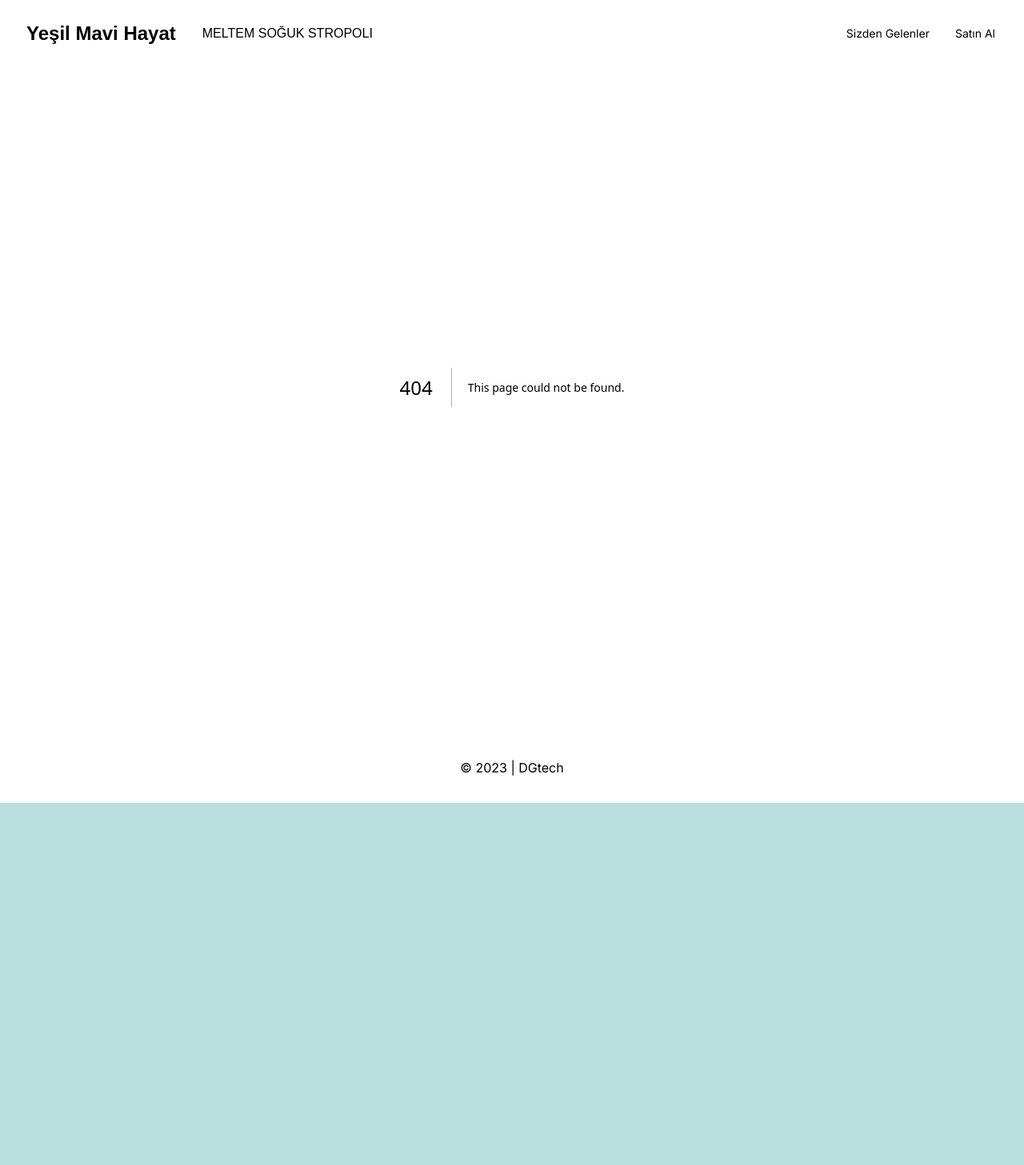
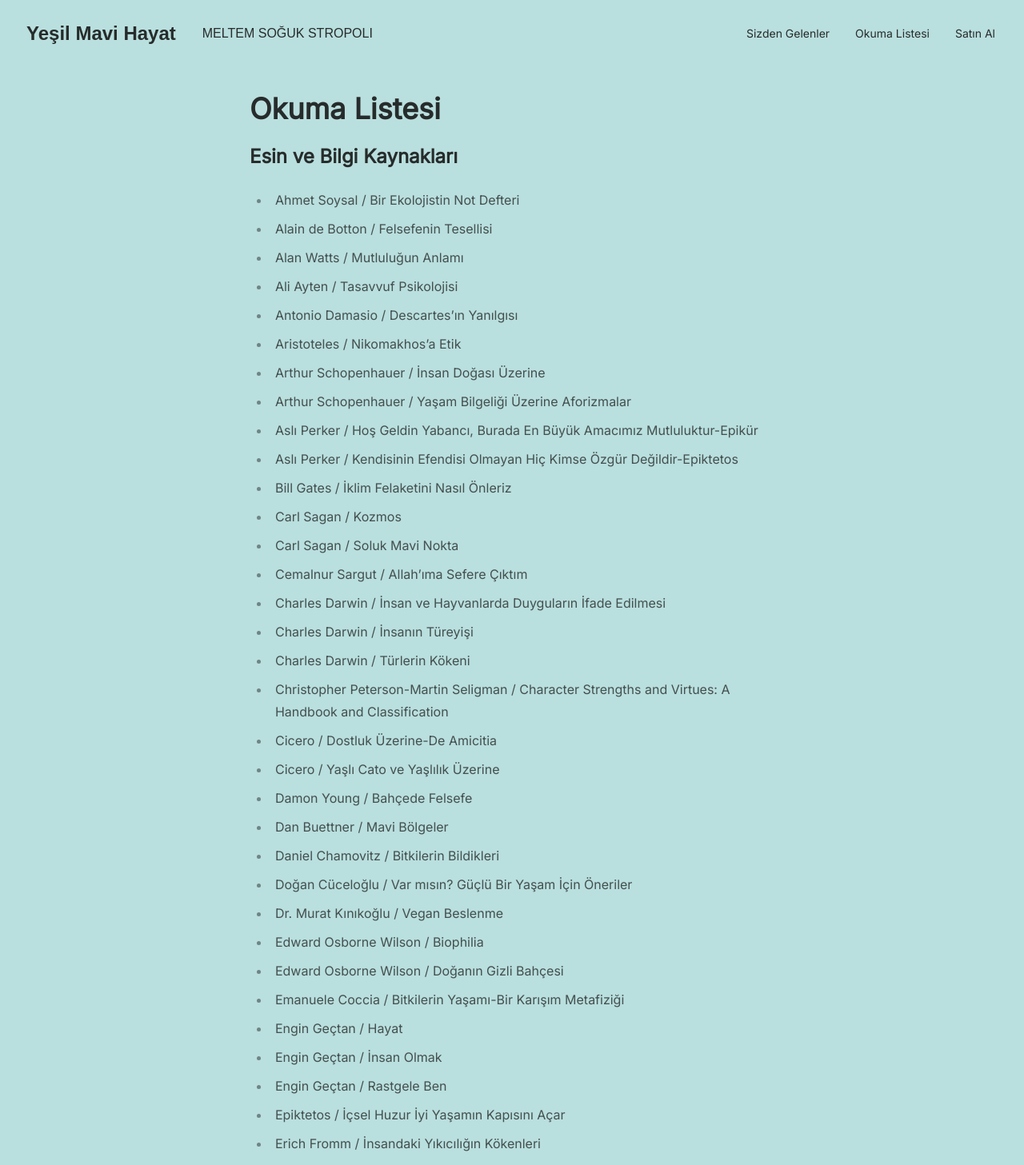
Before and after one commit to dorukgezici/yesilmavihayat, a Next.js app: page /okuma-listesi in a window 1280 px wide. Before the commit this address had no page. Shown: the top 1457 px of the page at 80% size. Before the commit the page ends 1004 px from the top, so only its background shows below. Built offline with nearby package versions, Linux system fonts and the light colour scheme; a web font is replaced by a local one.

Commit message:
ReadingList page added

```diff
--- /dev/null
+++ b/app/okuma-listesi/page.tsx
@@ -0,0 +1,141 @@
+export default function ReadingList() {
+  return (
+    <main className="flex flex-col items-center justify-between space-y-8">
+      <section className="prose mt-8">
+        <h1>Okuma Listesi</h1>
+        <h2 className="-mt-2">Esin ve Bilgi Kaynakları</h2>
+        <ul>
+          <li>Ahmet Soysal / Bir Ekolojistin Not Defteri</li>
+          <li>Alain de Botton / Felsefenin Tesellisi</li>
+          <li>Alan Watts / Mutluluğun Anlamı</li>
+          <li>Ali Ayten / Tasavvuf Psikolojisi</li>
+          <li>Antonio Damasio / Descartes’ın Yanılgısı</li>
+          <li>Aristoteles / Nikomakhos’a Etik</li>
+          <li>Arthur Schopenhauer / İnsan Doğası Üzerine</li>
+          <li>Arthur Schopenhauer / Yaşam Bilgeliği Üzerine Aforizmalar</li>
+          <li>
+            Aslı Perker / Hoş Geldin Yabancı, Burada En Büyük Amacımız
+            Mutluluktur-Epikür
+          </li>
+          <li>
+            Aslı Perker / Kendisinin Efendisi Olmayan Hiç Kimse Özgür
+            Değildir-Epiktetos
+          </li>
+          <li>Bill Gates / İklim Felaketini Nasıl Önleriz</li>
+          <li>Carl Sagan / Kozmos</li>
+          <li>Carl Sagan / Soluk Mavi Nokta</li>
+          <li>Cemalnur Sargut / Allah’ıma Sefere Çıktım</li>
+          <li>
+            Charles Darwin / İnsan ve Hayvanlarda Duyguların İfade Edilmesi
+          </li>
+          <li>Charles Darwin / İnsanın Türeyişi</li>
+          <li>Charles Darwin / Türlerin Kökeni</li>
+          <li>
+            Christopher Peterson-Martin Seligman / Character Strengths and
+            Virtues: A Handbook and Classification
+          </li>
+          <li>Cicero / Dostluk Üzerine-De Amicitia</li>
+          <li>Cicero / Yaşlı Cato ve Yaşlılık Üzerine</li>
+          <li>Damon Young / Bahçede Felsefe</li>
+          <li>Dan Buettner / Mavi Bölgeler</li>
+          <li>Daniel Chamovitz / Bitkilerin Bildikleri</li>
+          <li>Doğan Cüceloğlu / Var mısın? Güçlü Bir Yaşam İçin Öneriler</li>
+          <li>Dr. Murat Kınıkoğlu / Vegan Beslenme</li>
+          <li>Edward Osborne Wilson / Biophilia</li>
+          <li>Edward Osborne Wilson / Doğanın Gizli Bahçesi</li>
+          <li>Emanuele Coccia / Bitkilerin Yaşamı-Bir Karışım Metafiziği</li>
+          <li>Engin Geçtan / Hayat</li>
+          <li>Engin Geçtan / İnsan Olmak</li>
+          <li>Engin Geçtan / Rastgele Ben</li>
+          <li>Epiktetos / İçsel Huzur İyi Yaşamın Kapısını Açar</li>
+          <li>Erich Fromm / İnsandaki Yıkıcılığın Kökenleri</li>
+          <li>Farabi / Mutluluğun Kazanılması</li>
+          <li>Ferhat Jak İçöz / Kendin Olmanın Dayanılmaz Hafifliği</li>
+          <li>Feza Karakaş / Mutluluk Projesi</li>
+          <li>Francis Bacon / Denemeler</li>
+          <li>Franz Kafka / Dava</li>
+          <li>Frederic Gros / Yürümenin Felsefesi</li>
+          <li>Friedrich Nietzsche / Böyle Buyurdu Zerdüşt</li>
+          <li>George Monbiot / Yaban Yaşam</li>
+          <li>Gülin Yücel-Levent Kurnaz / Yeni Gerçeğimiz Sürdürülebilirlik</li>
+          <li>Gündüz Vassaf / Cehenneme Övgü</li>
+          <li>Halil Cibran / Ermiş</li>
+          <li>Hector Garcia-Francesc Miralles / Ikigai</li>
+          <li>Henry David Thoreau / Nerede ve Ne İçin Yaşadım</li>
+          <li>Henry David Thoreau / Walden-Ormanda Yaşam</li>
+          <li>Henry David Thoreau / Yürümek</li>
+          <li>Hermann Hesse / Ağaçlar</li>
+          <li>Hermann Hesse / Öldürmeyeceksin</li>
+          <li>H. G. Wells / Zaman Makinesi</li>
+          <li>İhsan Fazlıoğlu / Kendini Aramak</li>
+          <li>İlber Ortaylı / Bir Ömür Nasıl Yaşanır</li>
+          <li>İlber Ortaylı / İnsan Geleceğini Nasıl Kurar</li>
+          <li>James Joyce / Ulysses</li>
+          <li>
+            Jason Hickel / Çoğu Zarar Azı Karar-Dünyayı Küçülme Kurtaracak
+          </li>
+          <li>Jean-Jacques Rousseau / Eşitsizliğin Kökeni</li>
+          <li>Jean-Jacques Rousseau / Yalnız Gezer’in Düşleri</li>
+          <li>Jonathan Balcombe / Balıkların Bildikleri</li>
+          <li>Jonathan Safran Foer / Hayvan Yemek</li>
+          <li>John Fowles / Ağaçlar</li>
+          <li>
+            Kiraz Özdoğan, M. Fatih Tatari, Ali Bilgin / İnsan Hayvan ve Ötesi
+          </li>
+          <li>
+            Kolektif-Editör Samet Kılıç / Halkbilimi Bağlamında Türkiye’de
+            Yeme-İçme Kültürü
+          </li>
+          <li>Laozi / Yol ve Erdem</li>
+          <li>Marc Bekoff / Hayvanların Duygusal Dünyası</li>
+          <li>Marcus Aurelius / Kendime Düşünceler</li>
+          <li>Matt Haig / İnsanlar</li>
+          <li>Matthieu Ricard / Mutluluğa Övgü</li>
+          <li>Maureen Gaffney / Your One Wild and Precious Life</li>
+          <li>Mesud Topal / Var mısın ki Yok Olmaktan KorkuyorsunFarabi</li>
+          <li>
+            Metehan Tanyıldız / İlim Anavatanımızdır, Cehalet ise Yabancı Bir
+            Yer-İbni Rüşd
+          </li>
+          <li>Michel Serres / Doğayla Sözleşme</li>
+          <li>Mihaly Csikszentmihalyi / Akış-Mutluluk Bilimi</li>
+          <li>Montaigne / Denemeler</li>
+          <li>Nermi Uygur / Yaşama Felsefesi</li>
+          <li>Norman Hampson / Aydınlanma Çağı</li>
+          <li>Öykü Yaman, Emine Aksoydan / Sürdürülebilir Yaşam Rehberi</li>
+          <li>
+            Özlem Küskü / Dışa Bakan Rüya Görür İçe Bakan Uyanır-Carl Gustav
+            Jung
+          </li>
+          <li>Peter Singer / Hayvan Özgürleşmesi</li>
+          <li>Peter Singer / Neden Vegan</li>
+          <li>Peter Wohlleben / Ağaçların Gizli Yaşamı</li>
+          <li>Peter Wohlleben / Hayvanların Gizli Yaşamı</li>
+          <li>Platon / Diyaloglar</li>
+          <li>Ralph Waldo Emerson / Doğa</li>
+          <li>Ralph Waldo Emerson / Nefse İtimat</li>
+          <li>Richard Louv / Doğadaki Son Çocuk</li>
+          <li>Sait Faik Abasıyanık / Son Kuşlar</li>
+          <li>Samuel Beckett / Aşksız İlişkiler</li>
+          <li>Seneca / Yaşamın Kısalığı Üzerine</li>
+          <li>Sinan Canan / İFA-İnsanın Fabrika Ayarları-1. Kitap</li>
+          <li>
+            Stefan Zweig / Montaigne: Her Şeyin Birazı, Hiçbir Şeyin Hepsi
+          </li>
+          <li>Stefano Mancuso / Bitki Ulusu</li>
+          <li>Stuart Walton / A Natural History of Human Emotions</li>
+          <li>Viktor Emil Frankl / İnsanın Anlam Arayışı</li>
+          <li>Walther Kranz / Antik Felsefe</li>
+          <li>Wilhelm Schmid / Dokunmak Üstüne</li>
+          <li>Wilhelm Schmid / Kendiyle Dost Olmak</li>
+          <li>Wilhelm Schmid / Mutsuz Olmak: Bir Yüreklendirme</li>
+          <li>Wilhelm Schmid / Sakin Olmak</li>
+          <li>Yaşar Kemal / İnce Memed 3</li>
+          <li>Yuval Noah Harari / Hayvanlardan Tanrılara-Sapiens</li>
+          <li>Zülal Kalkandelen / Vegan Devrimi ve Hayvan Özgürlüğü</li>
+          <li>Zygmunt Bauman / Yaşam Sanatı</li>
+        </ul>
+      </section>
+    </main>
+  );
+}
--- a/components/Header/index.tsx
+++ b/components/Header/index.tsx
@@ -10,6 +10,9 @@ export default function Header() {
   const links = [
     <Link key="reviews" href="/yorumlar">
       Sizden Gelenler
+    </Link>,
+    <Link key="okuma-listesi" href="/okuma-listesi">
+      Okuma Listesi
     </Link>,
     <Link
       key="buy"
```
